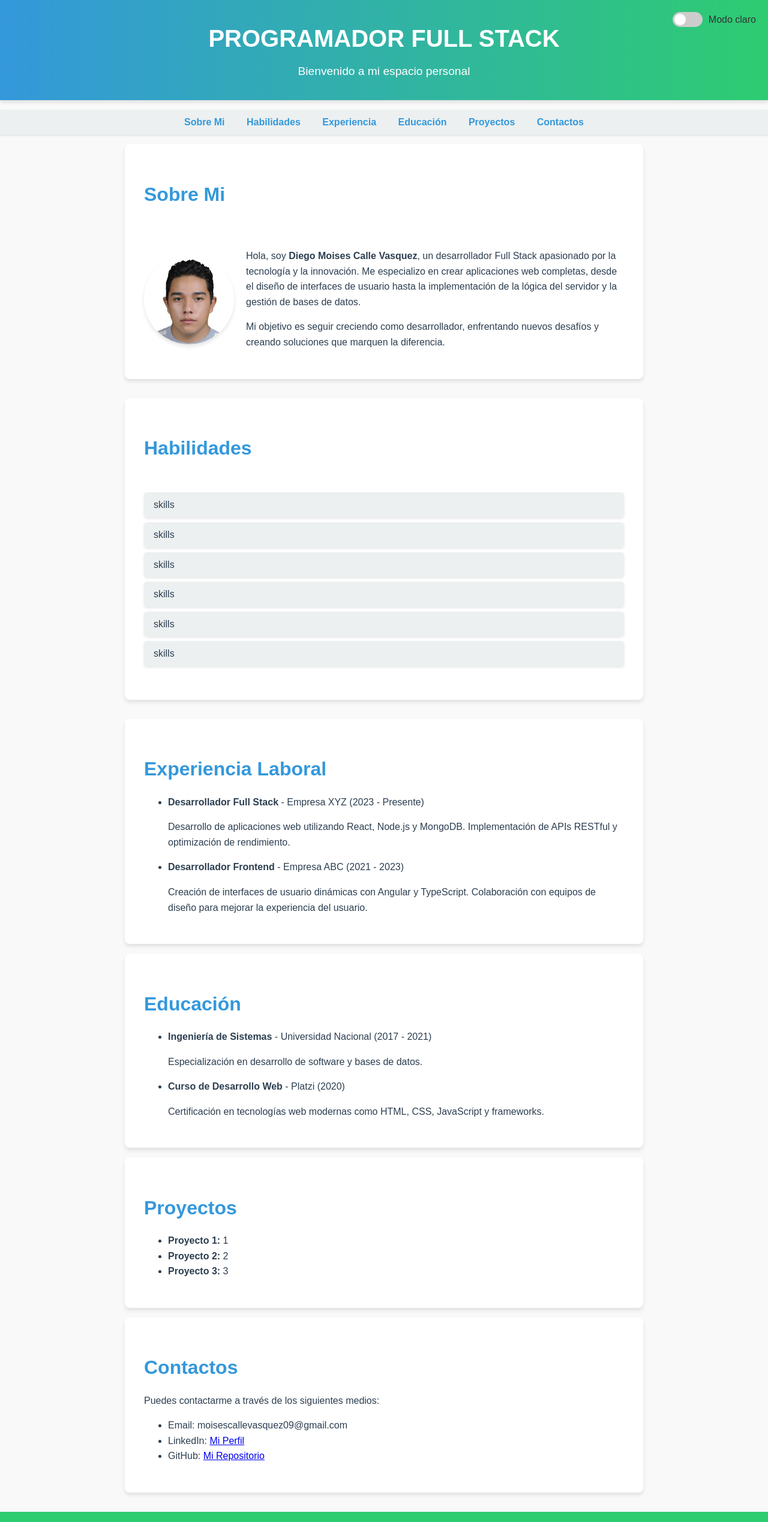
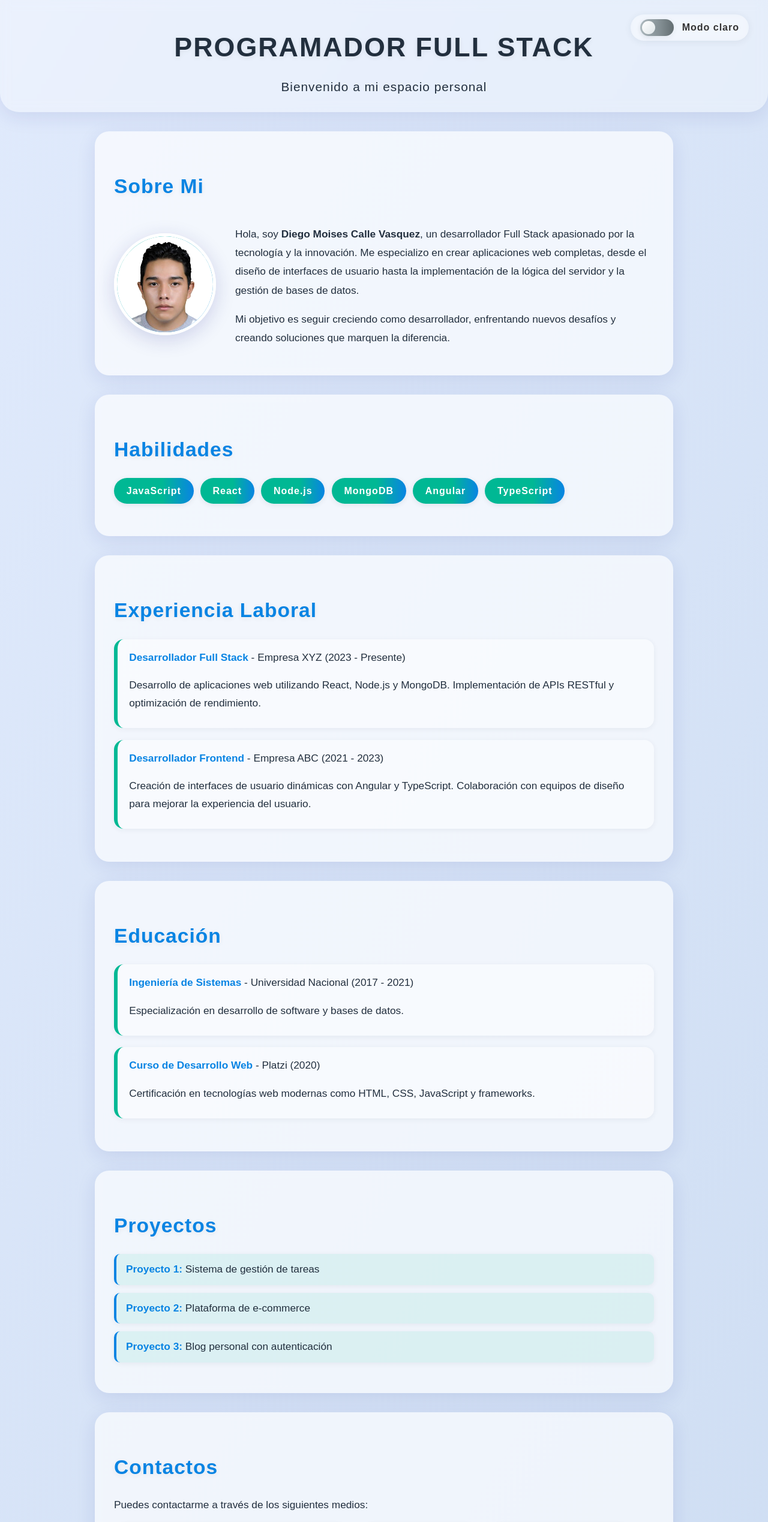
Before and after one commit to DMCV0012/CV-Diego, a plain HTML site: page index.html in a window 1280 px wide. Shown: the top 2538 px of the page at 60% size. Drawn offline with Linux system fonts and the light colour scheme.

Commit message:
Arreglos Temporal en el Archivo

```diff
--- a/css/style.css
+++ b/css/style.css
@@ -1,18 +1,23 @@
 /* Posicionar el toggle switch en la esquina superior derecha */
 .theme-toggle-container {
   position: fixed;
-  top: 20px;
-  right: 20px;
+  top: 24px;
+  right: 32px;
   display: flex;
   align-items: center;
   z-index: 1000;
+  background: rgba(255, 255, 255, 0.15);
+  padding: 0.5rem 1rem;
+  border-radius: 2rem;
+  box-shadow: 0 2px 12px rgba(44, 62, 80, 0.08);
+  backdrop-filter: blur(4px);
 }
 
 .theme-toggle {
   position: relative;
   display: inline-block;
-  width: 50px;
-  height: 25px;
+  width: 56px;
+  height: 28px;
 }
 
 .theme-toggle input {
@@ -28,39 +33,44 @@
   left: 0;
   right: 0;
   bottom: 0;
-  background-color: #ccc;
+  background: linear-gradient(90deg, #b2bec3, #636e72);
   transition: 0.4s;
-  border-radius: 25px;
+  border-radius: 28px;
+  box-shadow: 0 2px 8px rgba(44, 62, 80, 0.08);
 }
 
 .slider:before {
   position: absolute;
   content: "";
-  height: 19px;
-  width: 19px;
+  height: 22px;
+  width: 22px;
   left: 3px;
   bottom: 3px;
-  background-color: white;
+  background: linear-gradient(135deg, #fff, #dfe6e9);
   transition: 0.4s;
   border-radius: 50%;
+  box-shadow: 0 2px 8px rgba(44, 62, 80, 0.12);
 }
 
 input:checked + .slider {
-  background-color: #4caf50;
+  background: linear-gradient(90deg, #00b894, #0984e3);
 }
 
 input:checked + .slider:before {
-  transform: translateX(25px);
+  transform: translateX(28px);
+  background: linear-gradient(135deg, #ffeaa7, #fdcb6e);
 }
 
 body.dark-mode .slider {
-  background-color: #2e7d32;
+  background: linear-gradient(90deg, #636e72, #00b894);
 }
 
 #theme-label {
   font-size: 1rem;
   color: #333;
-  margin-left: 10px;
+  margin-left: 14px;
+  font-weight: 600;
+  letter-spacing: 1px;
 }
 
 body.dark-mode #theme-label {
@@ -69,179 +79,347 @@ body.dark-mode #theme-label {
 
 /* Colores para el modo claro */
 body {
-  font-family: Arial, sans-serif;
-  line-height: 1.6;
+  font-family: "Poppins", Arial, sans-serif;
+  line-height: 1.7;
   margin: 0;
   padding: 0;
-  background: #f9f9f9; /* Fondo claro */
-  color: #2c3e50; /* Texto principal */
-  transition: background 0.3s ease, color 0.3s ease;
+  background: linear-gradient(120deg, #e0eafc 0%, #cfdef3 100%);
+  color: #222f3e;
+  transition: background 0.5s, color 0.5s;
+  min-height: 100vh;
 }
 
 header {
-  background: linear-gradient(90deg, #3498db, #2ecc71); /* Degradado azul-verde */
+  background: rgba(255, 255, 255, 0.35);
+  color: #222f3e;
+  padding: 2.5rem 0 1.5rem 0;
+  text-align: center;
+  box-shadow: 0 8px 32px 0 rgba(31, 38, 135, 0.1);
+  backdrop-filter: blur(8px);
+  border-bottom-left-radius: 32px;
+  border-bottom-right-radius: 32px;
+  margin-bottom: 1.5rem;
+  position: relative;
+}
+
+body.dark-mode header {
+  background: rgba(44, 62, 80, 0.45);
   color: #fff;
-  padding: 2rem 0;
-  text-align: center;
-  box-shadow: 0 4px 6px rgba(0, 0, 0, 0.1);
 }
 
 header h1 {
-  font-size: 2.5rem;
+  font-size: 2.8rem;
   margin: 0;
+  letter-spacing: 2px;
+  font-weight: 800;
+  text-shadow: 0 2px 8px rgba(0, 0, 0, 0.07);
 }
 
 header p {
-  font-size: 1.2rem;
-  margin: 0.5rem 0 0;
-}
-
-nav {
-  margin: 1rem 0;
-  text-align: center;
-  background: #ecf0f1; /* Fondo gris claro */
-  padding: 0.5rem 0;
-  box-shadow: 0 2px 4px rgba(0, 0, 0, 0.1);
-}
-
-nav a {
-  color: #3498db; /* Azul */
-  text-decoration: none;
-  margin: 0 1rem;
-  font-weight: bold;
-  transition: color 0.3s ease;
-}
-
-nav a:hover {
-  color: #2ecc71; /* Verde */
-}
-
-/* Modo oscuro para los enlaces del menú */
-body.dark-mode nav {
-  background: #2f3640; /* Fondo gris oscuro */
-  box-shadow: 0 2px 4px rgba(0, 0, 0, 0.5);
-}
-
-body.dark-mode nav a {
-  color: #81ecec; /* Azul claro */
-}
-
-body.dark-mode nav a:hover {
-  color: #55efc4; /* Verde claro */
-}
-
-section {
-  padding: 2rem;
-  margin: 1rem auto;
-  max-width: 800px;
-  background: #ffffff; /* Fondo blanco */
-  border-radius: 8px;
-  box-shadow: 0 4px 6px rgba(0, 0, 0, 0.1);
-}
-
-section h2 {
-  font-size: 2rem;
-  margin-bottom: 1rem;
-  color: #3498db; /* Azul */
-}
-
-section p {
-  font-size: 1rem;
-  margin-bottom: 1rem;
-}
-
-footer {
-  background: #2ecc71; /* Verde */
-  color: #fff;
-  text-align: center;
-  padding: 1rem 0;
-  margin-top: 2rem;
-  font-size: 0.9rem;
-}
-
-footer p {
-  margin: 0;
+  font-size: 1.3rem;
+  margin: 0.7rem 0 0;
+  font-weight: 500;
+  letter-spacing: 1px;
 }
 
 /* Colores para el modo oscuro */
 body.dark-mode {
-  background: #1e272e; /* Fondo oscuro */
-  color: #dcdde1; /* Texto claro */
+  background: linear-gradient(120deg, #232526 0%, #414345 100%);
+  color: #f1f2f6;
 }
 
 body.dark-mode header {
-  background: linear-gradient(90deg, #34495e, #27ae60); /* Degradado azul oscuro-verde oscuro */
+  background: rgba(44, 62, 80, 0.45);
+  color: #fff;
 }
 
 body.dark-mode section {
-  background: #2f3640; /* Fondo gris oscuro */
-  box-shadow: 0 4px 6px rgba(0, 0, 0, 0.5);
+  background: rgba(44, 62, 80, 0.65);
+  color: #f1f2f6;
+  box-shadow: 0 8px 32px 0 rgba(0, 0, 0, 0.25);
 }
 
 body.dark-mode footer {
-  background: #27ae60; /* Verde oscuro */
+  background: linear-gradient(90deg, #636e72, #00b894);
 }
 
-/* Contenedor para "Sobre Mi" y "Habilidades" */
-#about, #skills {
-  display: flex;
-  flex-direction: column;
-  gap: 1rem;
-  margin-bottom: 2rem;
+/* Secciones como tarjetas glassmorphism */
+section {
+  padding: 2.2rem 2rem;
+  margin: 2rem auto;
+  max-width: 900px;
+  background: rgba(255, 255, 255, 0.65);
+  border-radius: 24px;
+  box-shadow: 0 8px 32px 0 rgba(31, 38, 135, 0.1);
+  backdrop-filter: blur(6px);
+  animation: fadeInUp 0.8s;
+  transition: background 0.5s, color 0.5s;
 }
 
+@keyframes fadeInUp {
+  from {
+    opacity: 0;
+    transform: translateY(40px);
+  }
+  to {
+    opacity: 1;
+    transform: translateY(0);
+  }
+}
+
+body.dark-mode section h2 {
+  color: #fdcb6e;
+}
+
+section h2 {
+  font-size: 2.1rem;
+  margin-bottom: 1.2rem;
+  color: #0984e3;
+  font-weight: 700;
+  letter-spacing: 1px;
+  text-shadow: 0 2px 8px rgba(0, 0, 0, 0.07);
+}
+
+section p,
+section li {
+  font-size: 1.08rem;
+  margin-bottom: 0.7rem;
+}
+
+/* Sobre Mi: Foto con efecto y texto */
 .about-container {
   display: flex;
   align-items: center;
-  gap: 20px;
-  margin-top: 1rem;
+  gap: 32px;
+  margin-top: 1.2rem;
+  flex-wrap: wrap;
 }
 
-/* Estilo para la foto */
 .about-photo {
   flex-shrink: 0;
-  width: 150px;
-  height: 150px;
-  border-radius: 50%; /* Hace la imagen circular */
+  width: 160px;
+  height: 160px;
+  border-radius: 50%;
   overflow: hidden;
-  box-shadow: 0 4px 6px rgba(0, 0, 0, 0.1); /* Sombra para destacar */
+  box-shadow: 0 8px 32px 0 rgba(31, 38, 135, 0.18);
+  border: 5px solid #fff;
+  background: linear-gradient(135deg, #00b894 0%, #0984e3 100%);
+  position: relative;
+  transition: transform 0.3s;
 }
 
 .about-photo img {
   width: 100%;
   height: 100%;
-  object-fit: cover; /* Asegura que la imagen se ajuste al contenedor */
+  object-fit: cover;
+  filter: grayscale(10%) contrast(1.1) brightness(1.05);
+  transition: filter 0.4s;
 }
 
-/* Estilo para el texto */
+.about-photo:hover {
+  transform: scale(1.05) rotate(-2deg);
+}
+
+.about-photo:hover img {
+  filter: grayscale(0%) contrast(1.2) brightness(1.1);
+}
+
 .about-text {
   flex: 1;
-  font-size: 1rem;
-  color: #2c3e50;
+  font-size: 1.1rem;
+  color: #222f3e;
+  font-weight: 500;
+  line-height: 1.8;
 }
 
 body.dark-mode .about-text {
-  color: #dcdde1;
+  color: #f1f2f6;
 }
 
-#skills {
-  flex: 1;
-}
-
+/* Habilidades: chips animados */
 .skills-list {
+  display: flex;
+  flex-wrap: wrap;
+  gap: 0.7rem;
   list-style: none;
   padding: 0;
+  margin: 0;
 }
 
 .skills-list li {
-  background: #ecf0f1;
-  padding: 0.5rem 1rem;
-  margin-bottom: 0.5rem;
-  border-radius: 5px;
-  box-shadow: 0 2px 4px rgba(0, 0, 0, 0.1);
+  background: linear-gradient(90deg, #00b894 60%, #0984e3 100%);
+  color: #fff;
+  padding: 0.5rem 1.3rem;
+  border-radius: 2rem;
+  font-weight: 600;
+  font-size: 1rem;
+  box-shadow: 0 2px 8px rgba(44, 62, 80, 0.1);
+  letter-spacing: 1px;
+  transition: transform 0.2s, box-shadow 0.2s;
+  cursor: pointer;
+  border: none;
+  outline: none;
+  animation: popIn 0.5s;
+}
+
+@keyframes popIn {
+  from {
+    opacity: 0;
+    transform: scale(0.7);
+  }
+  to {
+    opacity: 1;
+    transform: scale(1);
+  }
+}
+
+.skills-list li:hover {
+  transform: scale(1.08) translateY(-2px);
+  box-shadow: 0 4px 16px rgba(0, 184, 148, 0.18);
+  background: linear-gradient(90deg, #0984e3 60%, #00b894 100%);
 }
 
 body.dark-mode .skills-list li {
-  background: #2f3640;
-  color: #dcdde1;
+  background: linear-gradient(90deg, #636e72 60%, #00b894 100%);
+  color: #fdcb6e;
 }
+
+/* Experiencia y Educación: tarjetas internas */
+section ul {
+  padding: 0;
+  list-style: none;
+}
+
+section ul > li {
+  background: rgba(255, 255, 255, 0.45);
+  margin-bottom: 1.2rem;
+  border-radius: 16px;
+  box-shadow: 0 2px 8px rgba(44, 62, 80, 0.07);
+  padding: 1rem 1.2rem;
+  transition: background 0.4s;
+  border-left: 6px solid #00b894;
+  position: relative;
+}
+
+section ul > li strong {
+  color: #0984e3;
+  font-size: 1.08rem;
+}
+
+body.dark-mode section ul > li {
+  background: rgba(44, 62, 80, 0.55);
+  border-left: 6px solid #fdcb6e;
+}
+
+body.dark-mode section ul > li strong {
+  color: #fdcb6e;
+}
+
+/* Proyectos: tarjetas pequeñas */
+#projects ul > li {
+  background: rgba(0, 184, 148, 0.09);
+  border-left: 4px solid #0984e3;
+  margin-bottom: 0.8rem;
+  border-radius: 10px;
+  padding: 0.7rem 1rem;
+  font-weight: 500;
+  transition: background 0.3s;
+}
+
+body.dark-mode #projects ul > li {
+  background: rgba(9, 132, 227, 0.13);
+  border-left: 4px solid #fdcb6e;
+}
+
+/* Contactos: iconos y enlaces */
+#contacts ul {
+  display: flex;
+  flex-wrap: wrap;
+  gap: 1.2rem;
+  padding: 0;
+  margin: 1rem 0 0 0;
+  list-style: none;
+}
+
+#contacts ul li {
+  background: rgba(0, 184, 148, 0.09);
+  border-radius: 2rem;
+  padding: 0.5rem 1.2rem;
+  font-weight: 600;
+  color: #0984e3;
+  display: flex;
+  align-items: center;
+  gap: 0.5rem;
+  transition: background 0.3s, color 0.3s;
+}
+
+#contacts ul li a {
+  color: #00b894;
+  text-decoration: underline;
+  font-weight: 700;
+  transition: color 0.3s;
+}
+
+#contacts ul li a:hover {
+  color: #0984e3;
+}
+
+body.dark-mode #contacts ul li {
+  background: rgba(9, 132, 227, 0.13);
+  color: #fdcb6e;
+}
+
+body.dark-mode #contacts ul li a {
+  color: #fdcb6e;
+}
+
+body.dark-mode #contacts ul li a:hover {
+  color: #00b894;
+}
+
+/* Footer */
+footer {
+  background: linear-gradient(90deg, #00b894, #0984e3);
+  color: #fff;
+  text-align: center;
+  padding: 1.2rem 0;
+  margin-top: 2.5rem;
+  font-size: 1rem;
+  border-top-left-radius: 24px;
+  border-top-right-radius: 24px;
+  box-shadow: 0 -2px 12px rgba(44, 62, 80, 0.08);
+}
+
+body.dark-mode footer {
+  background: linear-gradient(90deg, #636e72, #00b894);
+}
+
+/* Responsive */
+@media (max-width: 900px) {
+  section {
+    max-width: 98vw;
+    padding: 1.2rem 0.5rem;
+  }
+  .about-container {
+    flex-direction: column;
+    align-items: flex-start;
+    gap: 18px;
+  }
+  .about-photo {
+    margin: 0 auto;
+  }
+}
+
+@media (max-width: 600px) {
+  header h1 {
+    font-size: 1.5rem;
+  }
+  section h2 {
+    font-size: 1.3rem;
+  }
+  .theme-toggle-container {
+    top: 10px;
+    right: 10px;
+    padding: 0.3rem 0.7rem;
+  }
+}
--- a/index.html
+++ b/index.html
@@ -5,6 +5,15 @@
     <meta name="viewport" content="width=device-width, initial-scale=1.0" />
     <title>PORTFOLIO</title>
     <link rel="stylesheet" href="css/style.css" />
+    <!--<link rel="icon" href="assets/favicon.ico" type="image/x-icon" />-->
+    <meta
+      name="description"
+      content="Portafolio de Diego Moises Calle Vasquez, desarrollador Full Stack especializado en JavaScript, React, Node.js y más."
+    />
+    <meta
+      name="keywords"
+      content="Desarrollador, Full Stack, JavaScript, React, Node.js, Portafolio, Diego Moises Calle Vasquez"
+    />
   </head>
   <body>
     <header>
@@ -18,15 +27,6 @@
         <span id="theme-label">Modo claro</span>
       </div>
     </header>
-
-    <nav>
-      <a href="#about">Sobre Mi</a>
-      <a href="#skills">Habilidades</a>
-      <a href="#experience">Experiencia</a>
-      <a href="#education">Educación</a>
-      <a href="#projects">Proyectos</a>
-      <a href="#contacts">Contactos</a>
-    </nav>
 
     <section id="about">
       <h2>Sobre Mi</h2>
@@ -53,12 +53,12 @@
     <section id="skills">
       <h2>Habilidades</h2>
       <ul class="skills-list">
-        <li>skills</li>
-        <li>skills</li>
-        <li>skills</li>
-        <li>skills</li>
-        <li>skills</li>
-        <li>skills</li>
+        <li>JavaScript</li>
+        <li>React</li>
+        <li>Node.js</li>
+        <li>MongoDB</li>
+        <li>Angular</li>
+        <li>TypeScript</li>
       </ul>
     </section>
 
@@ -105,9 +105,9 @@
     <section id="projects">
       <h2>Proyectos</h2>
       <ul>
-        <li><strong>Proyecto 1:</strong> 1</li>
-        <li><strong>Proyecto 2:</strong> 2</li>
-        <li><strong>Proyecto 3:</strong> 3</li>
+        <li><strong>Proyecto 1:</strong> Sistema de gestión de tareas</li>
+        <li><strong>Proyecto 2:</strong> Plataforma de e-commerce</li>
+        <li><strong>Proyecto 3:</strong> Blog personal con autenticación</li>
       </ul>
     </section>
 
@@ -117,7 +117,9 @@
       <ul>
         <li>
           Email:
-          <a> moisescallevasquez09@gmail.com </a>
+          <a href="mailto:moisescallevasquez09@gmail.com"
+            >moisescallevasquez09@gmail.com</a
+          >
         </li>
         <li>
           LinkedIn:
--- a/js/script.js
+++ b/js/script.js
@@ -1,4 +1,3 @@
-// Agregar desplazamiento suave a los enlaces del menú
 document.querySelectorAll('nav a').forEach((link) => {
   link.addEventListener('click', (e) => {
     e.preventDefault(); // Evitar el comportamiento predeterminado del enlace
@@ -15,12 +14,25 @@ document.querySelectorAll('nav a').forEach((link) => {
 });
 
 // Alternar entre modo claro y oscuro con el toggle switch
-const themeToggle = document.getElementById('theme-toggle');
-const themeLabel = document.getElementById('theme-label');
+const toggle = document.getElementById('theme-toggle');
+const label = document.getElementById('theme-label');
+const body = document.body;
 
-themeToggle.addEventListener('change', () => {
-  document.body.classList.toggle('dark-mode');
-  themeLabel.textContent = document.body.classList.contains('dark-mode')
-    ? 'Modo oscuro'
-    : 'Modo claro';
+// Cargar preferencia guardada
+if (localStorage.getItem('theme') === 'dark') {
+  body.classList.add('dark-mode');
+  toggle.checked = true;
+  label.textContent = 'Modo oscuro';
+}
+
+toggle.addEventListener('change', () => {
+  if (toggle.checked) {
+    body.classList.add('dark-mode');
+    label.textContent = 'Modo oscuro';
+    localStorage.setItem('theme', 'dark');
+  } else {
+    body.classList.remove('dark-mode');
+    label.textContent = 'Modo claro';
+    localStorage.setItem('theme', 'light');
+  }
 });
```
